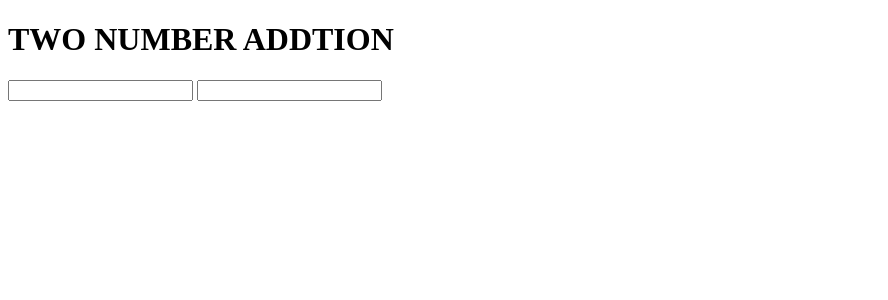
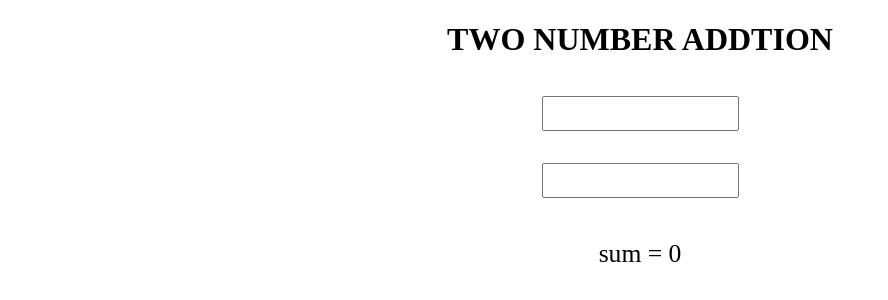
Before and after one commit to KrushnaX0X0/DOM-calculater, a plain HTML site: page index.html in a window 1280 px wide. Shown: the whole page, without its empty margins (0-888 px from the left). Drawn offline with Linux system fonts and the light colour scheme.

Commit message:
script add

```diff
--- a/index.html
+++ b/index.html
@@ -6,20 +6,53 @@
     <title>calculater</title>
 </head>
 <body>
+    <style>
+        h1{
+            text-align: center;
+        }
+        .continer{
+            display: flex;
+            flex-direction: column;
+            justify-content: center;
+            align-items: center;
+        }
+        .input-text{
+            padding: 1vh;
+            margin: 2vh 0;
+
+        }
+        p{
+            font-size: 2vw;
+        }
+
+    </style>
     <h1>TWO NUMBER ADDTION </h1>
     <div class="continer">
-        <input type="text" class="input-text" id="input-value1">
-        <input type="text"class="input-text" id="input-value2">
-        <p id="result"></p>
+        <input type="text" class="input-text" id="input-value1" onkeyup="calculater()">
+        <input type="text"class="input-text" id="input-value2" onkeyup="calculater()" >
+        <p id="result">sum = 0</p>
+
 
     </div>
     <script>
-       const Elementnum1 = document.getElementById("id="input-value1")
-         const Elementnum2 = document.getElementById("id="input-value2")
+
+
 
          function calculater(){
-            const sum = parseInt(Elementnum1 ) + parseInt(Elementnum2)
+              const Elementnum1 = document.getElementById(id="input-value1").value;
+             const Elementnum2 = document.getElementById(id="input-value2").value;
+
+            const total = parseInt(Elementnum1 ) + parseInt(Elementnum2)
+            document.getElementById("result").innerText = total
+
+
+
          }
+
+
+
+
+
 
 
     </script>
```
